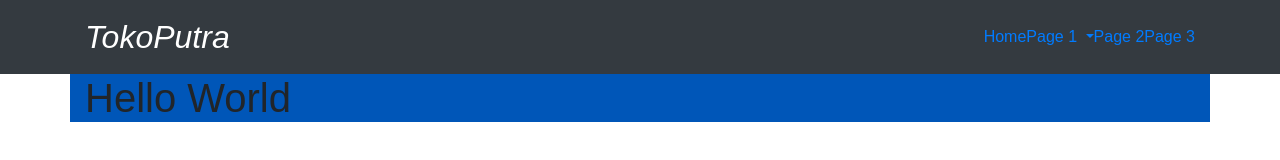
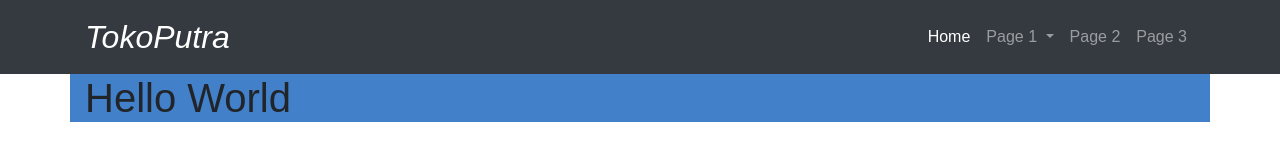
Before and after one commit to Mahayoga/SemesterTwo-DesignWeb, a plain HTML site: page index.html in a window 1280 px wide. Drawn offline with nearby package versions, Linux system fonts and the light colour scheme.

Commit message:
Fix navbar

```diff
--- a/css/style.css
+++ b/css/style.css
@@ -29,5 +29,5 @@
 }
 
 .bg-blue {
-    background-color: #0056b8;
+    background-color: #0056b8bd;
 }
--- a/index.html
+++ b/index.html
@@ -25,16 +25,16 @@
                 <a class="navbar-brand" href="#">TokoPutra</a>
             </div>
             <ul class="nav navbar-nav navbar-right">
-                <li class="active"><a href="#">Home</a></li>
-                <li class="dropdown"><a class="dropdown-toggle" data-toggle="dropdown" href="#">Page 1 <span class="caret"></span></a>
+                <li class="active nav-item"><a class="nav-link" href="#">Home</a></li>
+                <li class="dropdown nav-item"><a class="dropdown-toggle nav-link" data-toggle="dropdown" href="#">Page 1 <span class="caret"></span></a>
                     <ul class="dropdown-menu">
                         <li><a href="#">Page 1-1</a></li>
                         <li><a href="#">Page 1-2</a></li>
                         <li><a href="#">Page 1-3</a></li>
                     </ul>
                 </li>
-                <li><a href="#">Page 2</a></li>
-                <li><a href="#">Page 3</a></li>
+                <li class="nav-item"><a class="nav-link" href="#">Page 2</a></li>
+                <li class="nav-item"><a class="nav-link" href="#">Page 3</a></li>
             </ul>
         </div>
     </nav>
```
